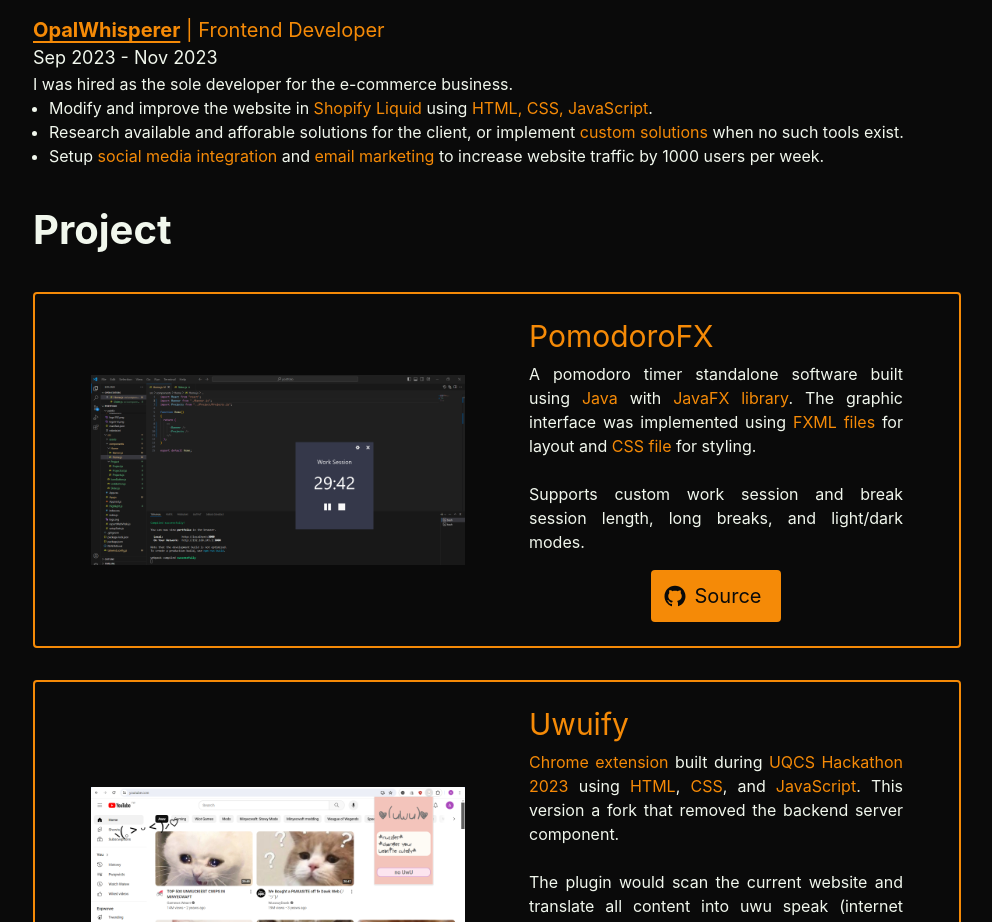
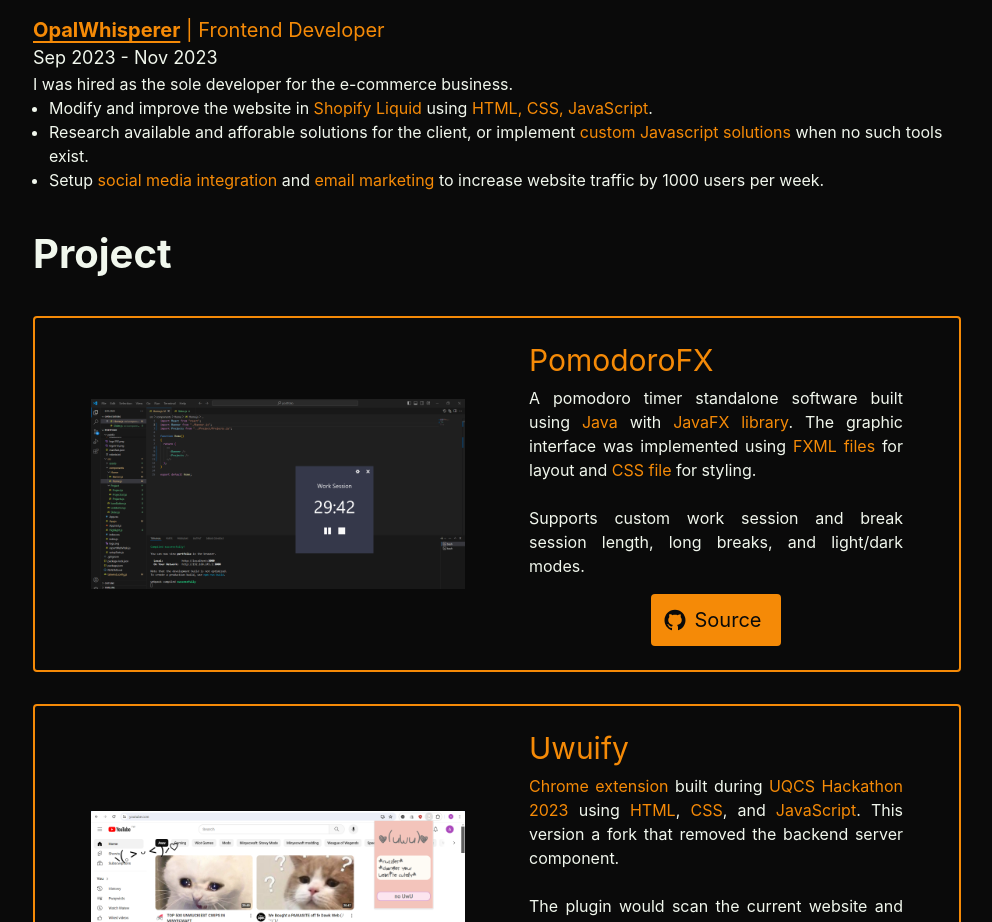
Before and after one commit to AncientMeme/AncientMeme.github.io, a React (Create React App) app: page / in a window 1280 px wide. Shown: the part 1360-2282 px from the top of the page, without its empty margins (143-1135 px from the left). Built offline with nearby package versions, Linux system fonts and the light colour scheme.

Commit message:
Changed ExperienceList content

```diff
--- a/src/components/Experience/ExperienceList.js
+++ b/src/components/Experience/ExperienceList.js
@@ -20,7 +20,7 @@ const ExperienceList = [
           </li>
           <li>
             Research available and afforable solutions for the client, or
-            implement <Highlight text="custom solutions"/> when no such tools exist.
+            implement <Highlight text="custom Javascript solutions"/> when no such tools exist.
           </li>
           <li>
             Setup <Highlight text="social media integration"/> and <Highlight text="email marketing "/>
```
